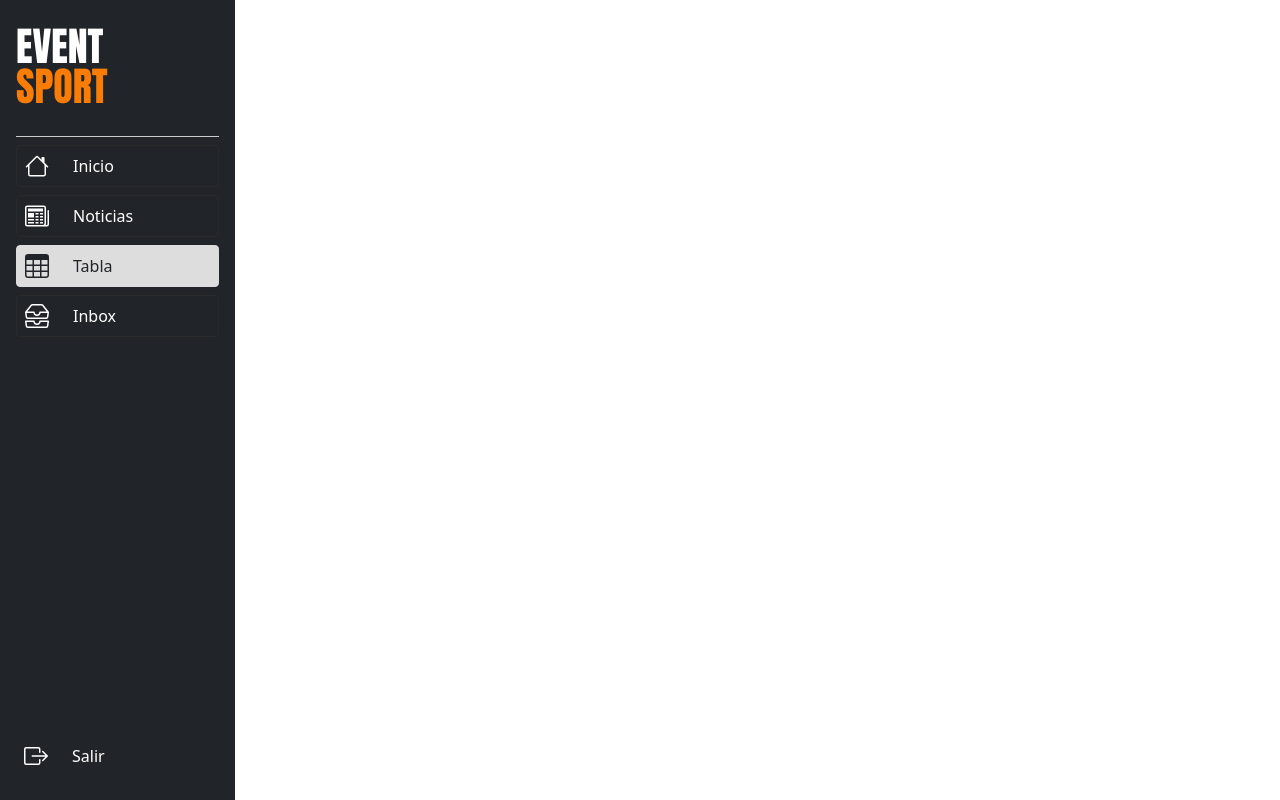
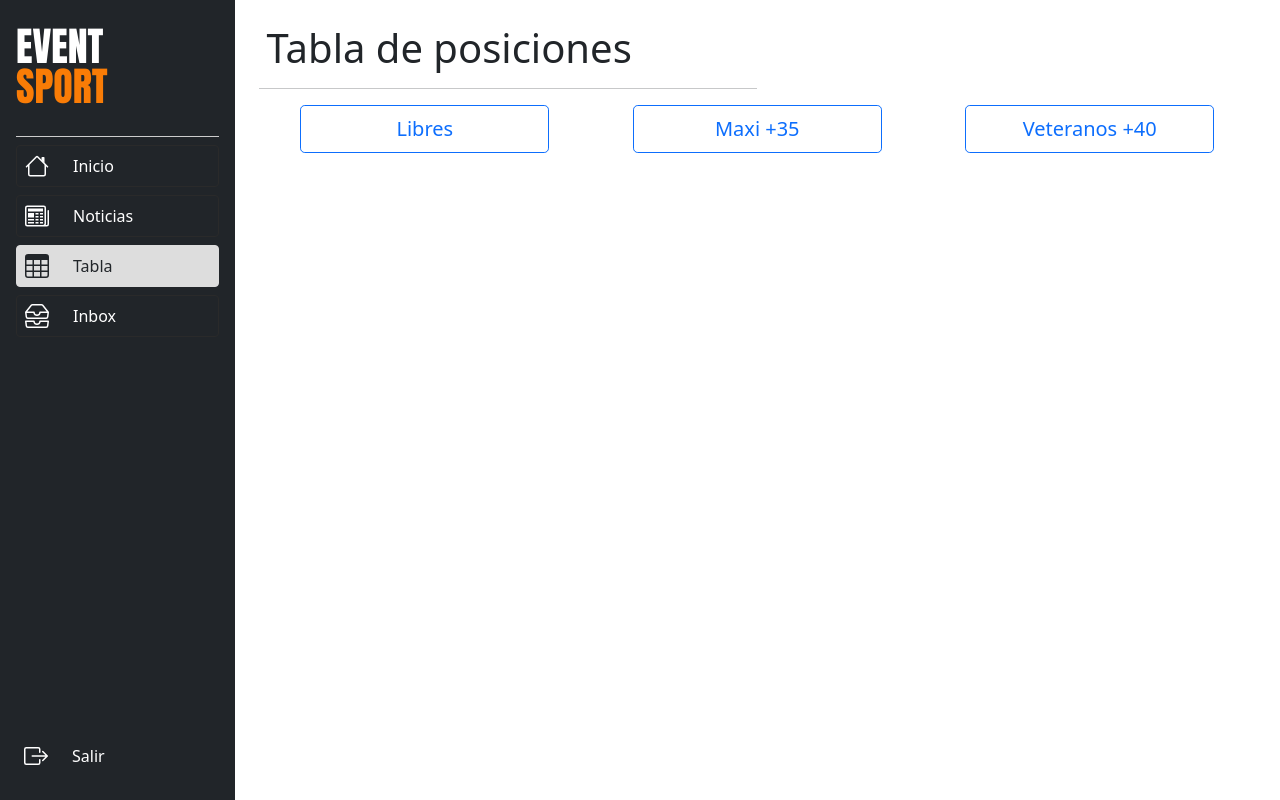
Before and after one commit to Rodriip95/eventsport, a React (Create React App) app: page /admin/dashboard in a window 1280 px wide. Both pictures are taken after a click on the element "Tabla". Built offline with nearby package versions, Linux system fonts and the light colour scheme; no server answers.

Commit message:
advanced

```diff
--- /dev/null
+++ b/src/pantallas/contenido-dash/dash-componentes/dash-table.jsx
@@ -0,0 +1,27 @@
+import React, { useEffect, useState } from 'react'
+import firebase from 'firebase'
+import {db} from '../../../firebase'
+
+export default function DashTable({activo}){
+    const [categoria, setCat] = useState("")
+
+    const handlerSelect = (seleccion) => {
+        setCat( seleccion )
+    }
+
+    let classelect = "btn btn-lg btn-primary w-25"
+    let clasnoselect = "btn btn-lg btn-outline-primary w-25"
+
+
+    return(
+        <>
+            <h1 class="px-2">Tabla de posiciones</h1>
+            <hr class="w-50"/>
+            <div className="d-flex justify-content-around">
+                <button onClick={()=> handlerSelect("libres")} className={categoria == "libres" ? classelect : clasnoselect}>Libres</button>
+                <button onClick={()=> handlerSelect("maxi")} className={categoria == "maxi" ? classelect : clasnoselect}>Maxi +35</button>
+                <button onClick={()=> handlerSelect("veteranos")} className={categoria == "veteranos" ? classelect : clasnoselect}>Veteranos +40</button>
+            </div>
+        </>
+    )
+}
--- a/src/pantallas/contenido-dash/index.jsx
+++ b/src/pantallas/contenido-dash/index.jsx
@@ -4,6 +4,7 @@ import firebase from 'firebase'
 import {db} from '../../firebase'
 import DashNews from './dash-componentes/dash-news'
 import DashHome from './dash-componentes/dash-home'
+import DashTable from './dash-componentes/dash-table'
 
 export default function ContenidoDash({activo}){
     return(
@@ -11,6 +12,7 @@ export default function ContenidoDash({activo}){
             <div class="m-4">
                 {activo === "home" && <DashHome activo={activo}/>}
                 {activo === "news" && <DashNews activo={activo}/>}
+                {activo === "table" && <DashTable activo={activo}/>}
             </div>
         </div>
     )
```
